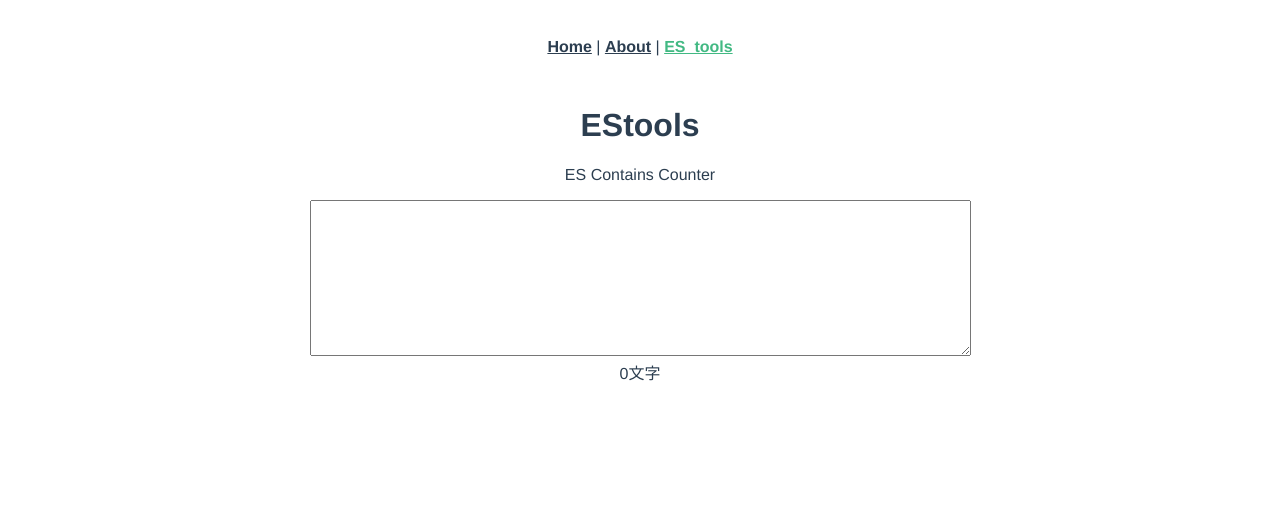
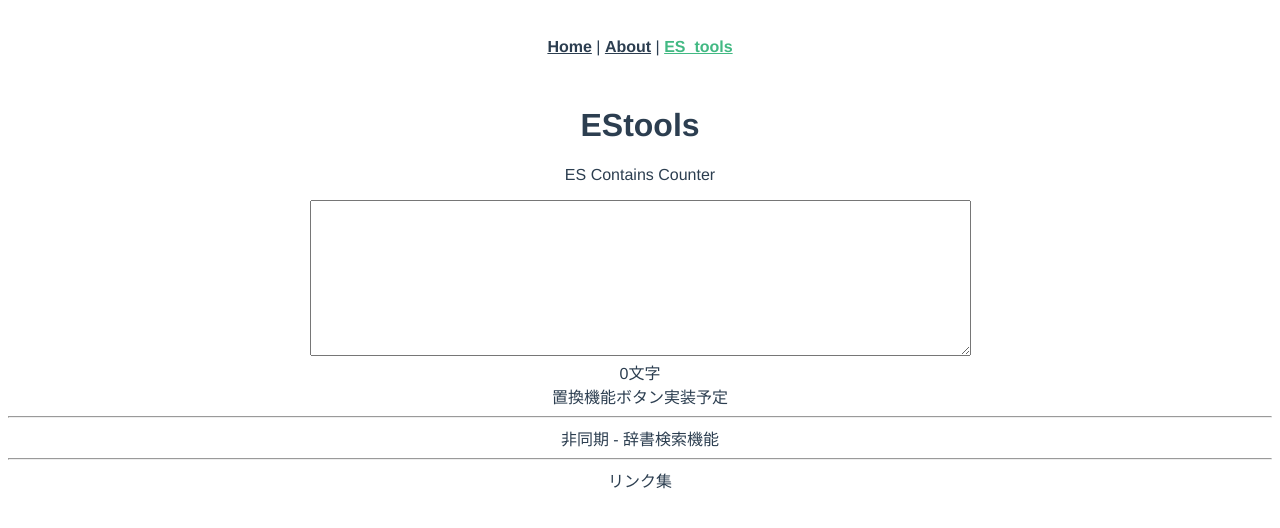
Before and after one commit to skymer156/job_hunt_tools, a Vue app: page /entrysheet in a window 1280 px wide. Shown: the top 528 px of the page. Built offline with nearby package versions, Linux system fonts and the light colour scheme.

Commit message:
plans outlines

```diff
--- a/src/views/EStools.vue
+++ b/src/views/EStools.vue
@@ -4,6 +4,11 @@
     <p>ES Contains Counter</p>
     <textarea name="textarea" id="contains" cols="80" rows="10" v-model="text"></textarea>
     <div>{{text.length}}文字</div>
+    <div>置換機能ボタン実装予定</div>
+    <hr>
+    <div>非同期 - 辞書検索機能</div>
+    <hr>
+    <div>リンク集</div>
   </div>
 </template>
 
```
